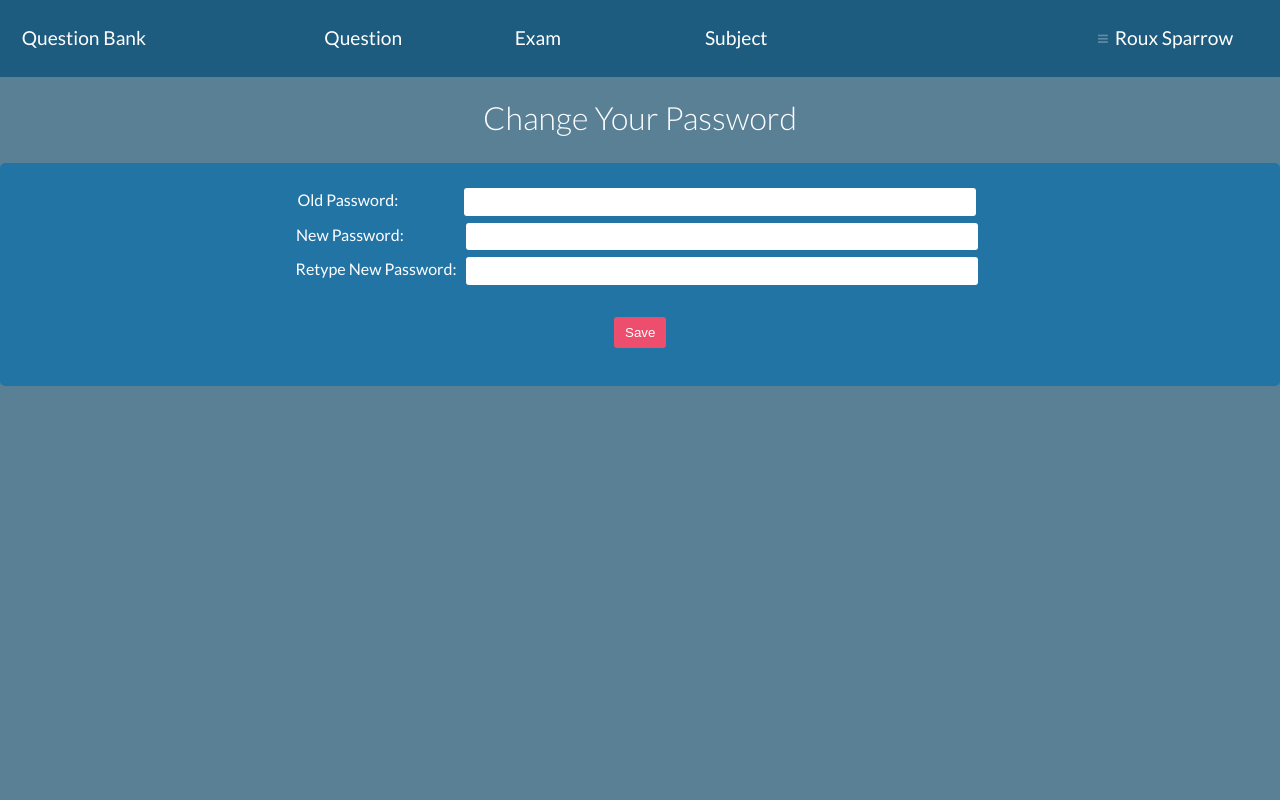
After one commit to BaoHung/Question_Bank, a PHP site: page /Question_Bank/Change_Pass.php in a window 1280 px wide. The commit adds this page. Run offline with PHP 8.4, Linux system fonts and the light colour scheme.

```diff
--- /dev/null
+++ b/Change_Pass.php
@@ -0,0 +1,38 @@
+<!DOCTYPE html>
+<html>
+    <head>
+        <title>Add question</title>
+        <meta charset="UTF-8">
+        <meta name="viewport" content="width=device-width, initial-scale=1.0">
+        <link rel="stylesheet" type="text/css" href="css/home_component.css" />
+        <link rel="stylesheet" type="text/css" href="css/home.css" />
+        <link rel="stylesheet" type="text/css" href="css/tooltip.css" />
+        <link rel="stylesheet" type="text/css" href="css/a_add.css" />
+        <link rel="stylesheet" type="text/css" href="css/filter.css" />
+        <script src="js/jquery-1.11.2.min.js"></script>
+        <script src="js/modernizr.custom.js"></script>
+    </head>
+    <body>
+        <?php include 'layout/header.php'; ?>
+
+        <!--Add Question-->
+        <h1 style="text-align: center;font-weight: 300;">Change Your Password</h1>
+        <form class="acc-form">
+            <div>
+                <div>
+                    <label>Old Password:</label>
+                    <input style="margin-left: 4.9em" type="text" />
+                </div>
+                <div>
+                    <label>New Password:</label>
+                    <input style="margin-left: 4.6em" type="text" />
+                </div>
+                <div>
+                    <label>Retype New Password:</label>
+                    <input type="text" />
+                </div>
+            </div>
+            <input id="cp_save" type="submit" value="Save" />
+        </form>
+    </body>
+</html>
--- a/layout/header.php
+++ b/layout/header.php
@@ -16,7 +16,7 @@
         <li style="width: 28%;text-align: right">
             <a href="#">Roux Sparrow</a>
             <ul class="cbp-tm-submenu">
-                <li><a href="#" class="cbp-tm-icon-cog">Change password</a></li>
+                <li><a href="/Question_Bank/Change_Pass.php" class="cbp-tm-icon-cog">Change password</a></li>
                 <li><a href="/Question_Bank/Login.html" class="cbp-tm-icon-contract">Log out</a></li>
             </ul>
         </li>
```
